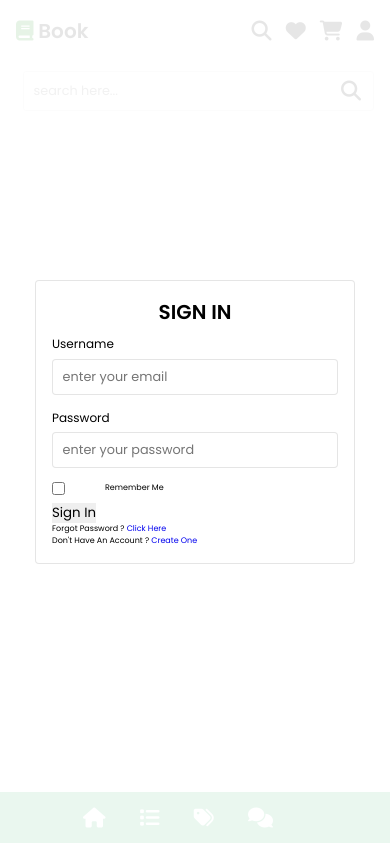
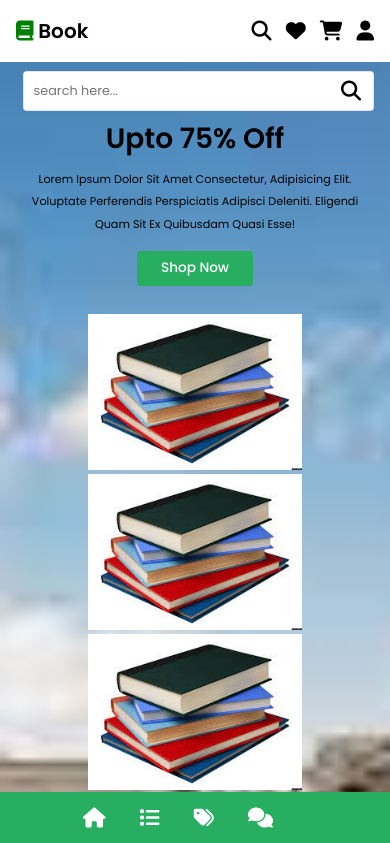
Before and after one commit to OnyekachukwuT/online-book-store, a plain HTML site: page index.html in a window 390 px wide. Shown: the top 843 px of the page. Drawn offline with Linux system fonts and the light colour scheme; files whose address does not match are found by name.

Commit message:
additional inf

```diff
--- a/index.html
+++ b/index.html
@@ -61,6 +61,8 @@
 
 <div class="login-form-container">
 
+    <div id="close-login-btn" class="fas  fa-times"></div>
+
     <form action="">
         <h3>sign in</h3>
         <span>username</span>
@@ -77,8 +79,33 @@
     </form>
 </div>
 
+<!--home section starts-->
+<section class="home" id="home">
+    <div class="row">
+        <div class="content">
+            <h3>upto 75% off</h3>
+            <p>Lorem ipsum dolor sit amet consectetur, adipisicing elit. Voluptate perferendis perspiciatis adipisci deleniti. Eligendi quam sit ex quibusdam quasi esse!</p>
+            <a href="#" class="btn">shop now</a>
+        </div>
+
+        <div class="books-slider">
+            <div class="wraper">
+                <a href="#"><img src="./img/book1.jpeg" alt=""></a>
+                <a href="#"><img src="./img/book1.jpeg" alt=""></a>
+                <a href="#"><img src="./img/book1.jpeg" alt=""></a>
+                <a href="#"><img src="./img/book1.jpeg" alt=""></a>
+                <a href="#"><img src="./img/book1.jpeg" alt=""></a>
+                <a href="#"><img src="./img/book1.jpeg" alt=""></a>
+            </div>
+            <img src="img/book1.jpeg" class="stand" alt="">
+        </div>
 
 
+    </div>
+
+
+</section>
+<!--home section starts-->
 
 
 
--- a/script.js
+++ b/script.js
@@ -4,6 +4,15 @@ document.querySelector('#search-btn').onclick = () =>{
     searchForm .classList.toggle('active');
 }
 
+let loginForm = document.querySelector('.login-form-container');
+
+document.querySelector('#login-btn').onclick = () =>{
+        loginForm.classList.toggle('active');
+    }
+
+document.querySelector('#close-login-btn').onclick = () =>{
+        loginForm.classList.remove('active');
+    }
 window.onscroll = ()=>{
     searchForm.classList.remove('active');
 
--- a/style.css
+++ b/style.css
@@ -37,6 +37,23 @@ html::-webkit-scrollbar-thumb {
     background: var(--black);
 }
 
+section{
+    padding: 5rem 9%;
+}
+.btn{
+    margin-top: 1rem;
+    display: inline-block;
+    padding: .9rem 3rem;
+    border-radius: .5rem;
+    color: #fff;
+    background: var(--green);
+    font-size: 1.7rem;
+    cursor: pointer;
+    font-weight: 500;
+}
+.btn:hover{
+    background: var(--dark-color);
+}
 .header .header-1 {
     background: #fff;
     padding: 1.5rem 9%;
@@ -158,10 +175,14 @@ body {
     justify-content: center;
     background: rgba(255, 255, 255, .9);
     position: fixed;
-    top: 0;left: 0;
-    z-index: 10000;
+    top: 0; right: -10%;
+    z-index: -10000;
     height: 100%;
     width: 100%;
+}
+
+.login-form-container .active{
+    right: 0;
 }
 .login-form-container form{
     background: #fff;
@@ -201,13 +222,74 @@ body {
     gap: 5rem;
     padding: 1rem 0;
 }
+.login-form-container form .checkbox label{
+    font-size: 1.5rem;
+    color: var(--light-color);
+    cursor: pointer;
+}
+.login-form-container form .btn{
+    text-align: center;
+    width: 100%;
+    margin: 1.5rem 0;
+}
+.login-form-container form p{
+    padding-top: .8rem;
+    color: var(--light-color);
+    font-size: 1.5rem;
+}
+.login-form-container form p a{
+    color: var(--green);
+    text-decoration: underline;
+}
+.login-form-container #close-login-btn{
+    position: absolute;
+    top: 1.5rem; right: 2.2rem;
+    font-size: 5rem;
+    color: var(--black);
+    cursor: pointer;
+}
 
+.home{
+    background: url(./img/campus\ 1.jpeg)no-repeat;
+    background-size: cover;
+    background-position: center;
+}
+.home .row{
+    display: flex;
+    align-items: center;
+    flex-wrap: wrap;
+    gap: 1.5rem;
+}
+.home .row .content{
+    flex: 1 1 42rem;
+}
+.home .row .books-slider{
+    flex: 1 1 42rem;
+    text-align: center;
+    margin-top: 2rem;
+}
 
+.home .row .books-slider a img{
+    height: 19.5rem;
+}
 
-
-
-
-
+.home .row .books-slider a:hover img{
+    transform: scale(.9);
+}
+.home .row .books-slider .stand{
+    width: 100%;
+    margin-top: 2.5rem;
+}
+.home .row .content h3{
+    color: var(--black);
+    font-size: 4.5rem;
+}
+.home .row .content p{
+    color: var(--black);
+    font-size: 1.4rem;
+    line-height: 2;
+    padding: 1rem 0;
+}
 
 
 /* media querries */
@@ -219,6 +301,9 @@ body {
 
     .header .header-1 {
         padding: 2rem;
+    }
+    section{
+        padding:3rem 2rem ;
     }
 }
 
@@ -259,6 +344,13 @@ body {
     .header .header-1 .search-form.active {
         top: 115%;
     }
+    .home .row .content{
+        text-align: center;
+        margin-top: 4rem;
+    }
+    .home .row .content h3{
+        font-size: 3.5rem;
+    }
 
     @media (max-width:450px) {
         html {
```
Also changed, not shown: img/book1.jpeg (added), img/campus 1.jpeg (added).
